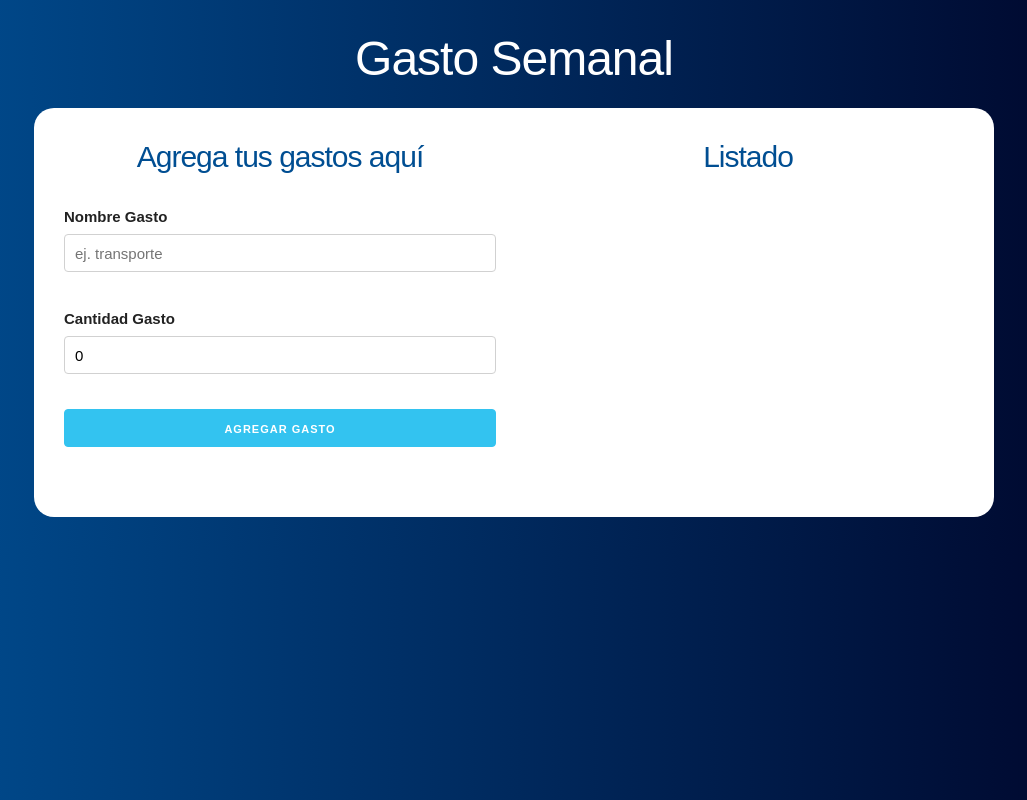
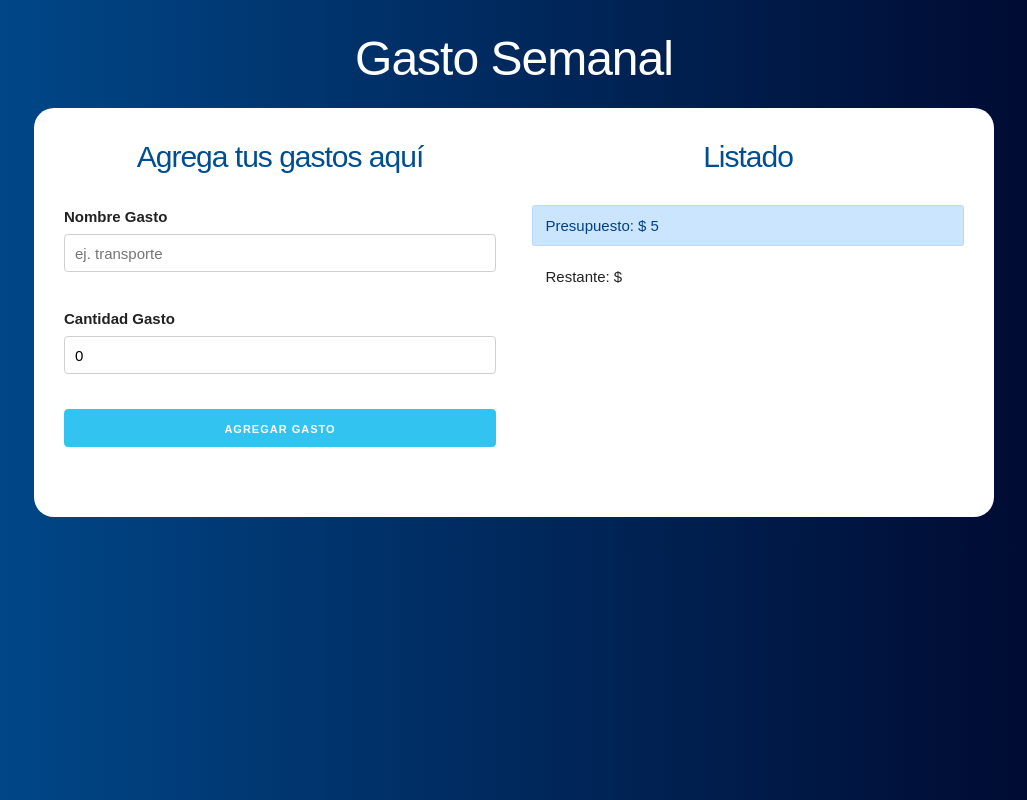
Before and after one commit to RosaIsela31/budget-react-practices, a React (Create React App) app: page / in a window 1280 px wide. Both pictures are taken after typing "5" into the empty fields and a click on the input "Definir Presupuesto". Shown: the whole page, without its empty margins (126-1153 px from the left). Built offline with nearby package versions, Linux system fonts and the light colour scheme.

Commit message:
adding a function in appContainer that can rest budget and payments

```diff
--- a/src/components/AppContainer.js
+++ b/src/components/AppContainer.js
@@ -1,7 +1,8 @@
-import React, { useState } from 'react';
+import React, { useState, useEffect } from 'react';
 import Question from './Question';
 import Form from './Form';
 import List from '../components/List'
+import BudgetControl from './BudgetControl'
 import '../index.css';
 
 
@@ -12,14 +13,31 @@ function AppContainer() {
   const [ remaining, setRemaining ] = useState(0);
   const [ showquestion, setShowquestion ] = useState(true);
   const [ payments, setPayments ] = useState([]);
+  const [ payment, setPayment ] = useState({});
+  const [ createPaymet, setCreatePayment ] = useState(false);
 
-  // Cuando agreguemos un nuevo gasto
-  const addNewPayment = gasto => {
-    setPayments([
-      ...payments,
-      gasto
-    ])
-  }
+  // useEffect que actualiza el restante
+  useEffect(() => {
+    if(createPaymet){
+
+      // Agrega el nuevo presupuesto
+      setPayments([
+        ...payments,
+        payment
+      ])
+
+      // Resta del presupuesto actual
+      const paymentRest = remaining - payment.expense;
+      setRemaining(paymentRest)
+      console.log(paymentRest);
+
+
+      // Resetear a false
+      setCreatePayment(false)
+    }
+  }, [payment]);
+
+
 
   return (
     <div className="container">
@@ -40,12 +58,17 @@ function AppContainer() {
               <div className='row'>
                 <div className='one-half column'>
                   <Form
-                    addNewPayment={addNewPayment}
+                    setPayment={setPayment}
+                    setCreatePayment={setCreatePayment}
                   />
                 </div>
                 <div className='one-half column'>
                   <List
                     payments={payments}
+                  />
+                  <BudgetControl
+                    budget={budget}
+                    remaining={remaining}
                   />
                 </div>
               </div>
--- /dev/null
+++ b/src/components/BudgetControl.js
@@ -0,0 +1,17 @@
+import React, { Fragment } from 'react';
+import '../index.css'
+
+const BudgetControl = ({ budget, remainig }) => {
+  return (
+    <Fragment>
+      <div className='alert alert-primary'>
+        Presupuesto: $ {budget}
+      </div>
+      <div className='alert'>
+        Restante: $ {remainig}
+      </div>
+    </Fragment>
+   );
+}
+
+export default BudgetControl;
--- a/src/components/Form.js
+++ b/src/components/Form.js
@@ -2,7 +2,7 @@ import React, { useState } from 'react';
 import Error from './Error';
 import shortid from 'shortid';
 
-const Form = ({ addNewPayment }) => {
+const Form = ({ setPayment, setCreatePayment }) => {
   const [ name, setName ] = useState('');
   const [ expense, setExpense ] = useState(0);
   const [ error, setError ] = useState(false);
@@ -28,7 +28,8 @@ const Form = ({ addNewPayment }) => {
     console.log(expenses);
 
     // Pasar el gasto al componente principal
-    addNewPayment(expenses)
+    setPayment(expenses)
+    setCreatePayment(true)
 
     // Resetear el form
     setName('')
```
